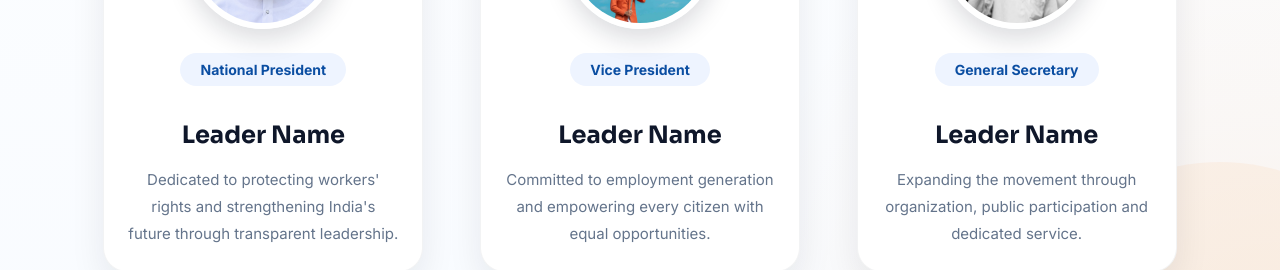
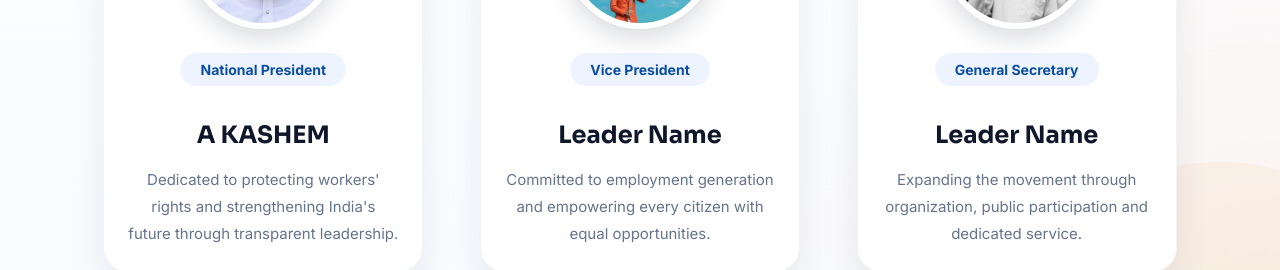
Before and after one commit to Rubul2024/ailp-website, a Next.js app: page / in a window 1280 px wide. Shown: the part 5660-5930 px from the top of the page. Built offline with nearby package versions, Linux system fonts and the light colour scheme; no server answers; the database is empty.

Commit message:
feat(admin): complete admin dashboard authentication and UI

```diff
--- a/components/home/Leadership/leadershipData.js
+++ b/components/home/Leadership/leadershipData.js
@@ -6,7 +6,7 @@
 const leadershipData = [
   {
     id: 1,
-    name: "Leader Name",
+    name: "A KASHEM",
     designation: "National President",
     image: "/images/leadership/president.jpeg",
     description:
```
